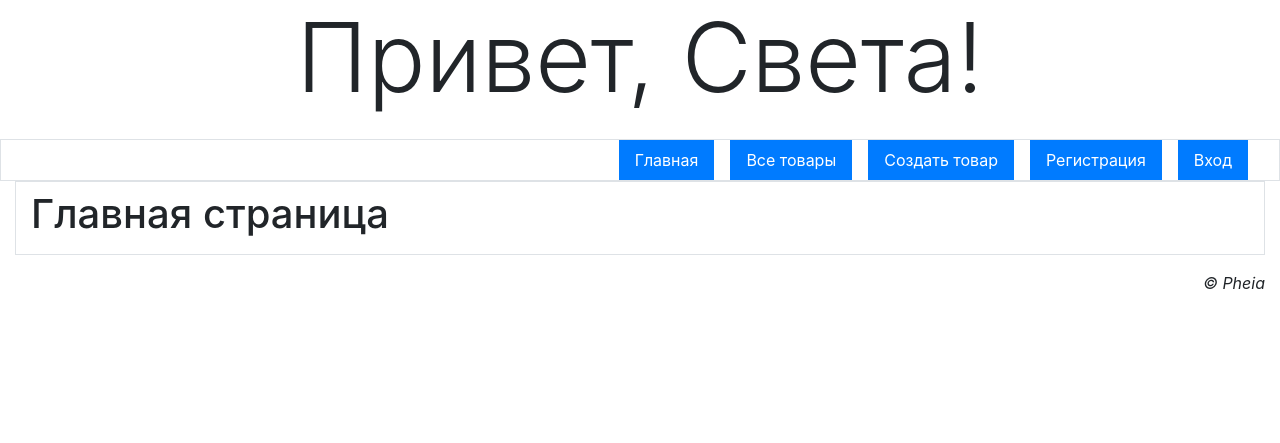
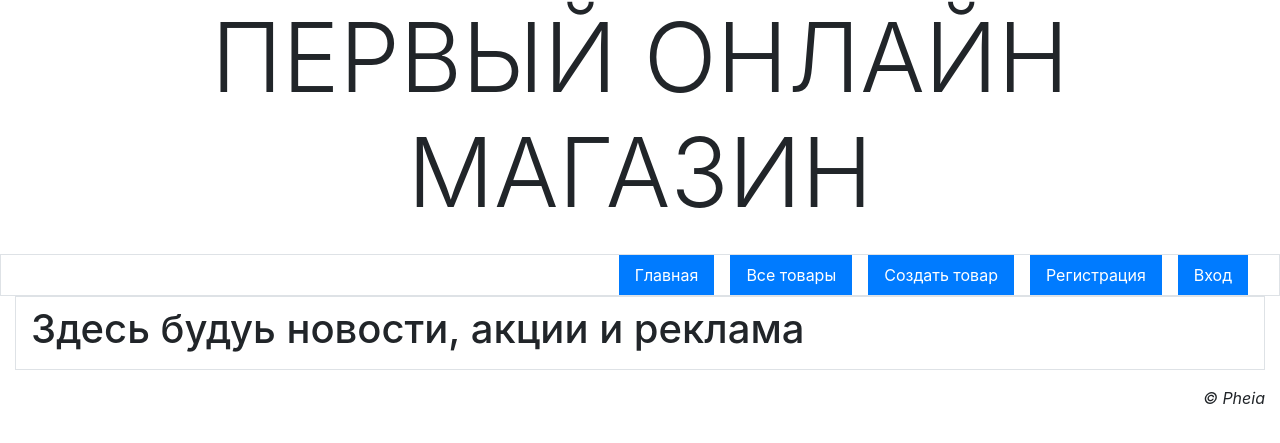
Before and after one commit to SviatlanaYermalinskaya/djangoSV, a Django app: page / in a window 1280 px wide. Shown: the top 443 px of the page. Run offline with Django 5.2, Linux system fonts and the light colour scheme; some libraries are stand-ins or nearby versions.

Commit message:
small templates changes

```diff
--- a/first_shop/app/templates/index.html
+++ b/first_shop/app/templates/index.html
@@ -2,5 +2,5 @@
 
 {% block title %} Товары {% endblock %}
 {% block content %}
-    <h1>Главная страница</h1>
+    <h1>Здесь будуь новости, акции и реклама</h1>
 {% endblock %}
--- a/first_shop/app/templates/layout/base.html
+++ b/first_shop/app/templates/layout/base.html
@@ -11,7 +11,7 @@
 </head>
 <body class="container-fluid">
 <header class="mb-4">
-    <h1 class="display-1 text-center">Привет, Света!</h1>
+    <h1 class="display-1 text-center">ПЕРВЫЙ ОНЛАЙН МАГАЗИН</h1>
 </header>
 <div class="row">
     <ul class="col nav justify-content-end border">
```
